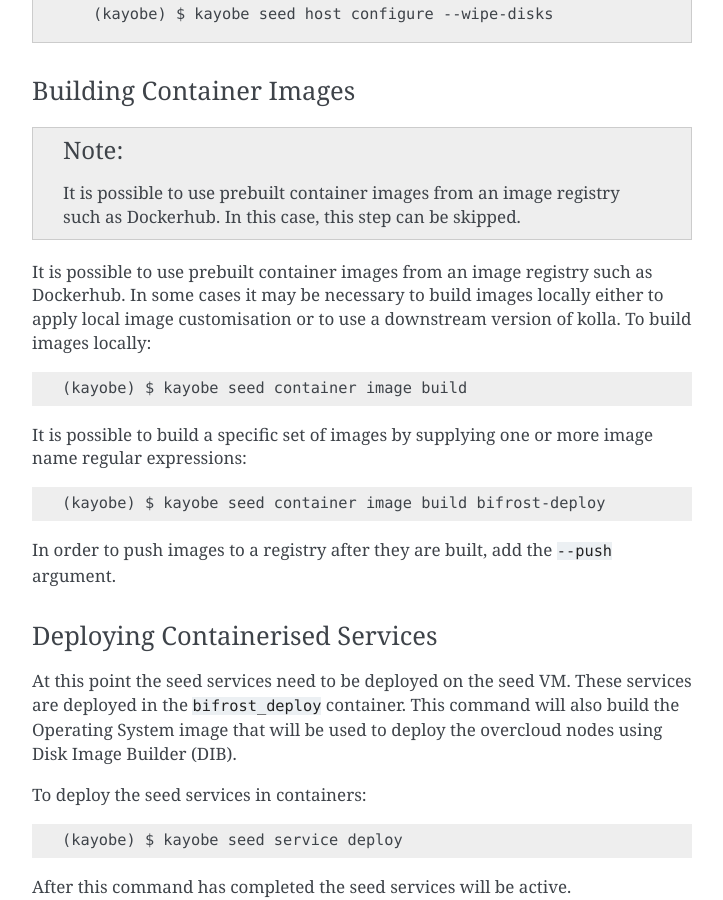
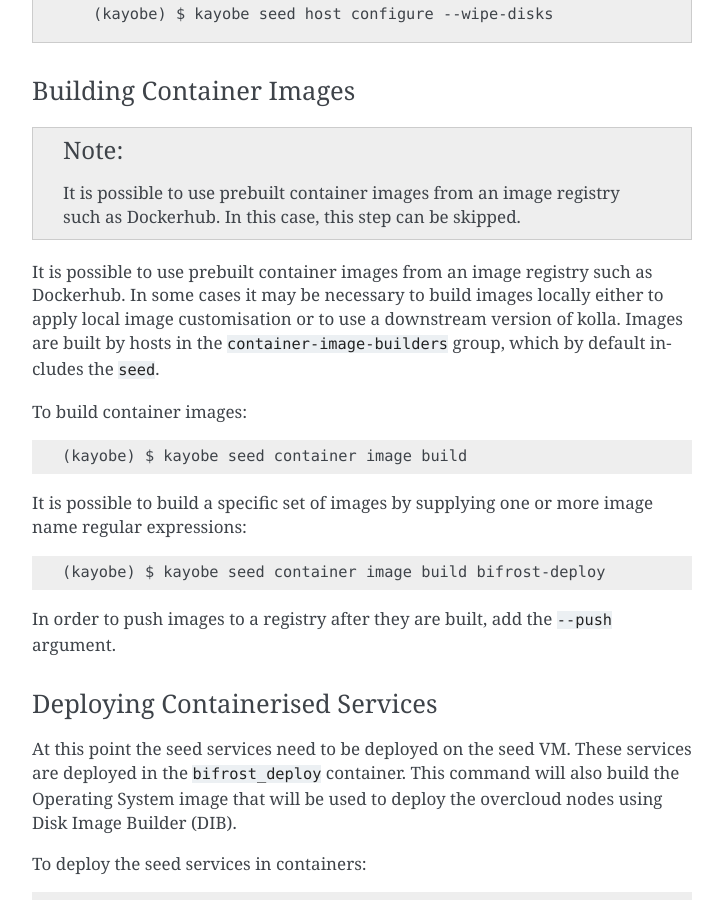
Before and after one commit to openstack/kayobe, a Sphinx documentation site: the page built from doc/source/deployment.rst, in a window 1280 px wide and 900 px high, scrolled down 2478 px. Shown: the whole window, without its empty margins (388-1111 px from the left). Built offline with Sphinx 7.4.7, drawn with Linux system fonts in a browser that asks for light colours; some of the changed text lies outside the part shown.

Commit message:
Update documentation for container-image-builders group

```diff
--- a/doc/source/architecture.rst
+++ b/doc/source/architecture.rst
@@ -12,8 +12,8 @@ Control host
     be installed, and is typically where the cloud will be managed from.
 Seed host
     The seed host runs the bifrost deploy container and is used to provision
-    the cloud hosts.  Typically the seed host is deployed as a VM but this is
-    not mandatory.
+    the cloud hosts.  By default, container images are built on the seed.
+    Typically the seed host is deployed as a VM but this is not mandatory.
 Cloud hosts
     The cloud hosts run the OpenStack control plane, network, monitoring,
     storage, and virtualised compute services.  Typically the cloud hosts run
--- a/doc/source/deployment.rst
+++ b/doc/source/deployment.rst
@@ -117,8 +117,11 @@ Building Container Images
 
 It is possible to use prebuilt container images from an image registry such as
 Dockerhub.  In some cases it may be necessary to build images locally either to
-apply local image customisation or to use a downstream version of kolla.  To
-build images locally::
+apply local image customisation or to use a downstream version of kolla.
+Images are built by hosts in the ``container-image-builders`` group, which by
+default includes the ``seed``.
+
+To build container images::
 
     (kayobe) $ kayobe seed container image build
 
@@ -289,8 +292,13 @@ Building Container Images
    as Dockerhub.  In this case, this step can be skipped.
 
 In some cases it may be necessary to build images locally either to apply local
-image customisation or to use a downstream version of kolla.  To build images
-locally::
+image customisation or to use a downstream version of kolla.  Images are built
+by hosts in the ``container-image-builders`` group, which by default includes
+the ``seed``. If no seed host is in use, for example in an all-in-one
+controller development environment, this group may be modified to cause
+containers to be built on the controllers.
+
+To build container images::
 
     (kayobe) $ kayobe overcloud container image build
 
--- a/doc/source/release-notes.rst
+++ b/doc/source/release-notes.rst
@@ -46,6 +46,11 @@ Upgrade Notes
   from ``kolla_config_path`` to ``kolla_build_config_path``.  This provides a
   cleaner separation of kolla and kolla-ansible configuration options. The
   default value is ``{{ config_path }}/kolla``.
+* Adds a group ``container-image-builders``, which defaults to containing the
+  seed.  Hosts in this group will build container images. Previously, container
+  images for the seed were built on the seed, and container images for the
+  overcloud were built on the controllers.  The new design is intended to
+  encourage a build, push, pull workflow.
 
 Kayobe 3.0.0
 ============
```
